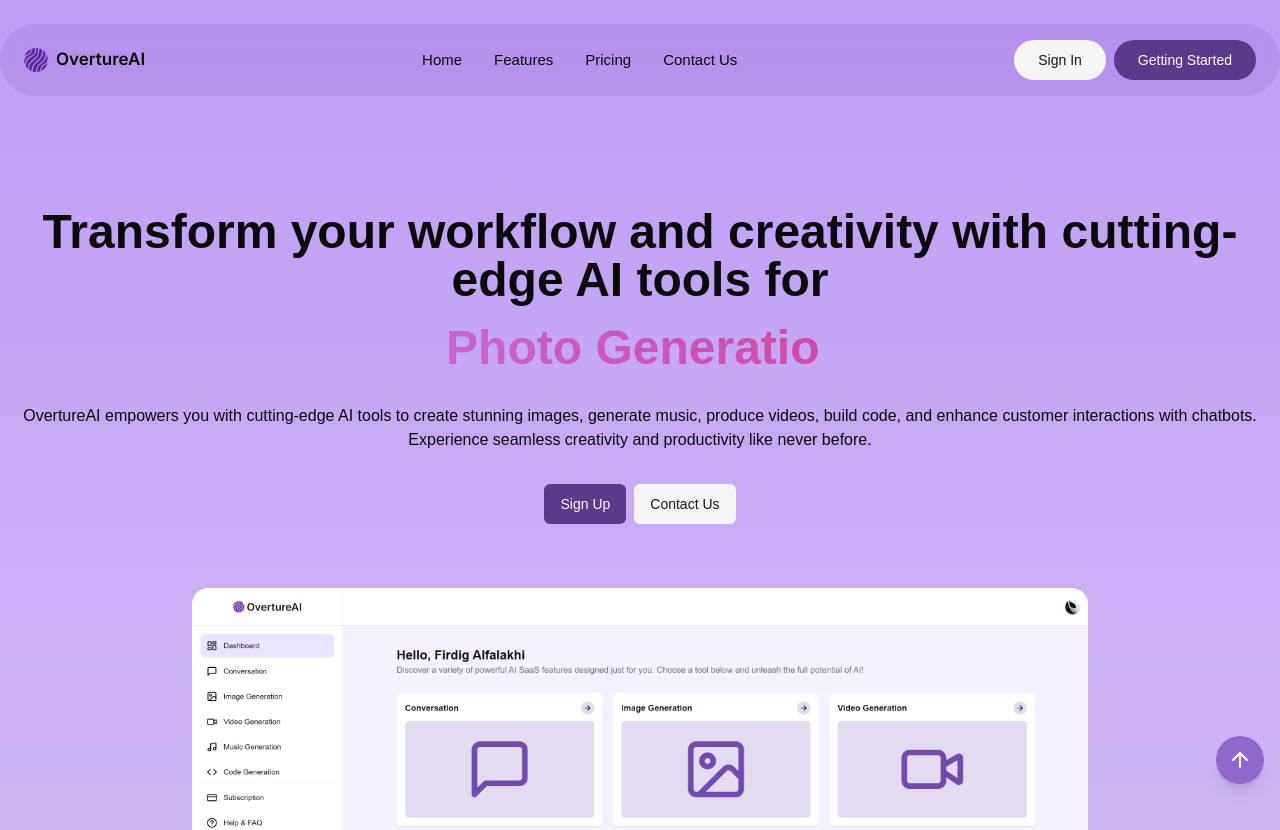
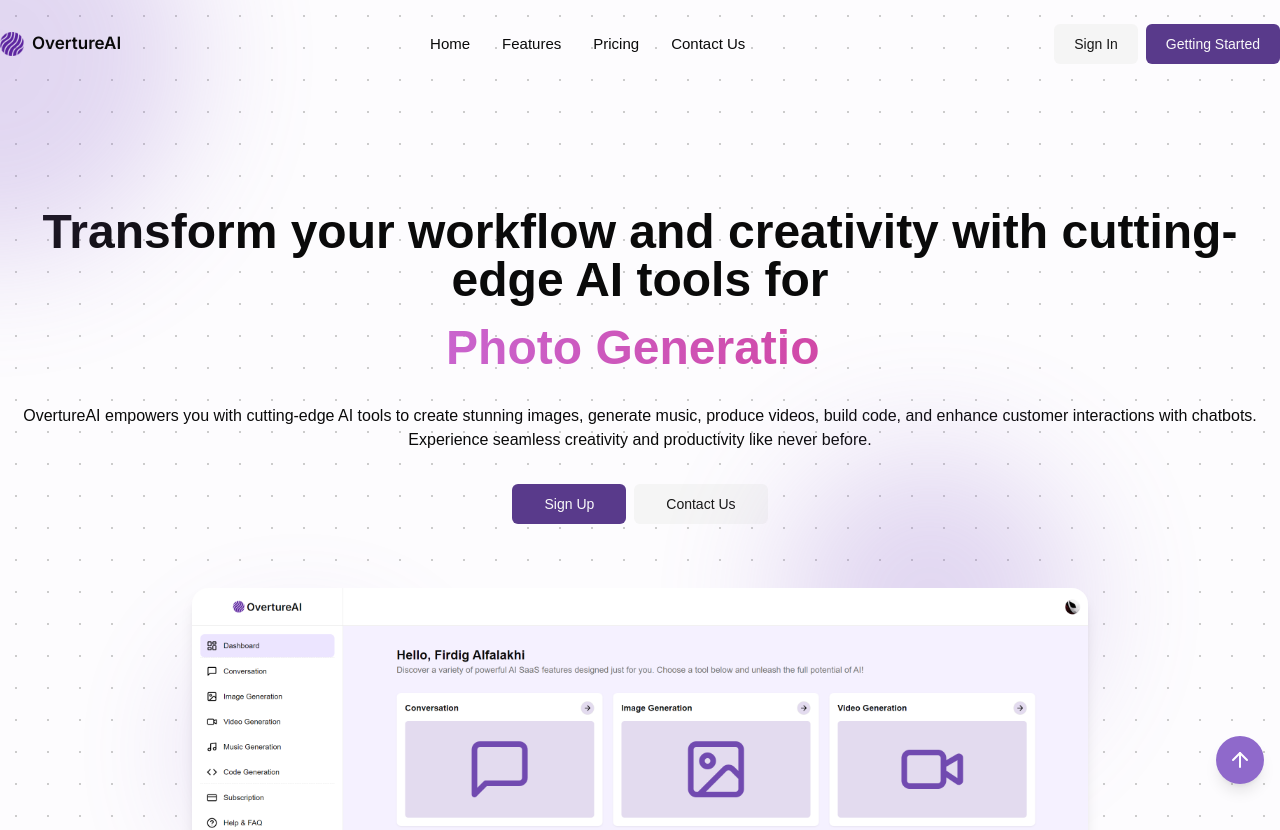
Before and after one commit to Firkhie/overture-ai, a Next.js app: page / in a window 1280 px wide. Shown: the top 830 px of the page. Built offline with nearby package versions, Linux system fonts and the light colour scheme.

Commit message:
fix: revamp landing page

```diff
--- a/src/app/(landing)/layout.tsx
+++ b/src/app/(landing)/layout.tsx
@@ -6,7 +6,11 @@
 
 export default function LandingLayout({ children }: Props) {
   return (
-    <div className="relative min-h-screen bg-gradient-to-b from-[#be9cf6] via-[#e2dcf3] to-[#e2dcf3]">
+    <div className="relative min-h-screen bg-[#fdfcfe] bg-[radial-gradient(#cccccc_1px,transparent_1px)] [background-size:32px_32px]">
+      {/* Purple blurry circles */}
+      <div className="absolute -left-52 -top-36 h-[400px] w-[400px] rounded-full bg-[#8f69cb] opacity-25 blur-3xl" />
+      <div className="absolute right-[200px] top-[450px] h-[300px] w-[300px] rounded-full bg-[#8f69cb] opacity-25 blur-3xl" />
+      <div className="absolute left-[200px] top-[650px] h-[200px] w-[200px] rounded-full bg-[#8f69cb] opacity-25 blur-3xl" />
       <div className="h-full lg:mx-auto lg:max-w-screen-lg xl:max-w-screen-xl">
         {children}
       </div>
--- a/src/app/(landing)/page.tsx
+++ b/src/app/(landing)/page.tsx
@@ -11,7 +11,7 @@
 
 export default function LandingPage() {
   return (
-    <div className="flex min-h-screen flex-col overflow-y-auto">
+    <div className="flex min-h-screen flex-col">
       <section id="home">
         <LandingNavbar />
         <LandingNavbarMobile />
@@ -31,7 +31,7 @@
       <section id="contact">
         <LandingContact />
       </section>
-      <section id="footer">
+      <section id="footer" className="mt-56 sm:mt-48">
         <LandingFooter />
       </section>
     </div>
--- a/src/components/landing/footer.tsx
+++ b/src/components/landing/footer.tsx
@@ -4,8 +4,7 @@
 
 export default function FooterPage() {
   return (
-    <div>
-      <div className="mt-8 flex flex-col items-center justify-between gap-y-14 bg-[#8f69cb]/20 px-4 py-4 md:px-6 lg:mb-8 lg:rounded-xl">
+    <div className="absolute bottom-0 left-0 flex w-full flex-col items-center justify-between bg-[#8f69cb]/20 px-5 py-5 backdrop-blur-md sm:px-8 sm:py-6">
       <div className="flex w-full flex-col items-end justify-between gap-4 sm:flex-row">
         {/* Left */}
         <div className="flex w-full flex-col gap-y-2">
@@ -50,6 +49,5 @@
         </div>
       </div>
     </div>
-    </div>
   );
 }
--- a/src/components/landing/hero.tsx
+++ b/src/components/landing/hero.tsx
@@ -36,17 +36,21 @@
         </p>
         <div className="space-x-2 pb-5 md:pb-8">
           <Link href="/sign-up">
-            <Button variant="custom" className="text-xs md:text-sm">
+            <Button variant="custom" className="text-xs md:text-sm" size="lg">
               Sign Up
             </Button>
           </Link>
           <a href="#contact">
-            <Button variant="secondary" className="text-xs md:text-sm">
+            <Button
+              variant="secondary"
+              className="text-xs md:text-sm"
+              size="lg"
+            >
               Contact Us
             </Button>
           </a>
         </div>
-        <div className="relative mx-auto w-full max-w-4xl overflow-hidden rounded-2xl">
+        <div className="relative mx-auto w-full max-w-4xl overflow-hidden rounded-2xl shadow-lg">
           <Image
             alt="landing-image"
             src="/assets/landing-image.png"
--- a/src/components/landing/navbar.tsx
+++ b/src/components/landing/navbar.tsx
@@ -3,6 +3,7 @@
 import Image from "next/image";
 import Link from "next/link";
 import { Button } from "../ui/button";
+import { useEffect, useState } from "react";
 
 const inter = Inter({
   weight: "600",
@@ -10,9 +11,25 @@
 });
 
 export default function LandingNavbar() {
+  const [scrolled, setScrolled] = useState(false);
+
+  useEffect(() => {
+    const handleScroll = () => {
+      setScrolled(window.scrollY > 10);
+    };
+    window.addEventListener("scroll", handleScroll);
+    return () => window.removeEventListener("scroll", handleScroll);
+  }, []);
+
   return (
-    <div className="fixed left-0 top-6 z-50 hidden w-full lg:flex">
-      <div className="flex w-full items-center justify-between rounded-full bg-[#8f69cb]/20 px-6 py-4 text-[15px] backdrop-blur-md lg:mx-auto lg:max-w-screen-lg xl:max-w-screen-xl">
+    <div
+      className={cn(
+        "fixed left-0 z-50 hidden w-full lg:flex",
+        scrolled ? "bg-[#8f69cb]/20 backdrop-blur-md" : "",
+      )}
+    >
+      <div className="mx-auto w-full max-w-screen-2xl py-6 text-[15px]">
+        <div className="flex w-full items-center justify-between">
           <a href="#home" className="flex items-center justify-center gap-x-2">
             <div className="relative h-6 w-6">
               <Image alt="logo" fill src="/assets/logo.png" />
@@ -47,5 +64,6 @@
           </div>
         </div>
       </div>
+    </div>
   );
 }
--- a/src/components/ui/button.tsx
+++ b/src/components/ui/button.tsx
@@ -23,10 +23,10 @@
       size: {
         default: "h-10 px-4 py-2",
         sm: "h-9 rounded-md px-3",
-        lg: "h-11 rounded-md px-8",
+        lg: "h-10 rounded-md px-8",
         icon: "h-10 w-10",
         chat: "h-8 w-8 rounded-full",
-        navbar: "h-10 px-6 py-2 rounded-full",
+        navbar: "h-10 px-5 py-2 rounded-md",
       },
     },
     defaultVariants: {
```
Lines whose indentation alone changed are shown as unchanged.
